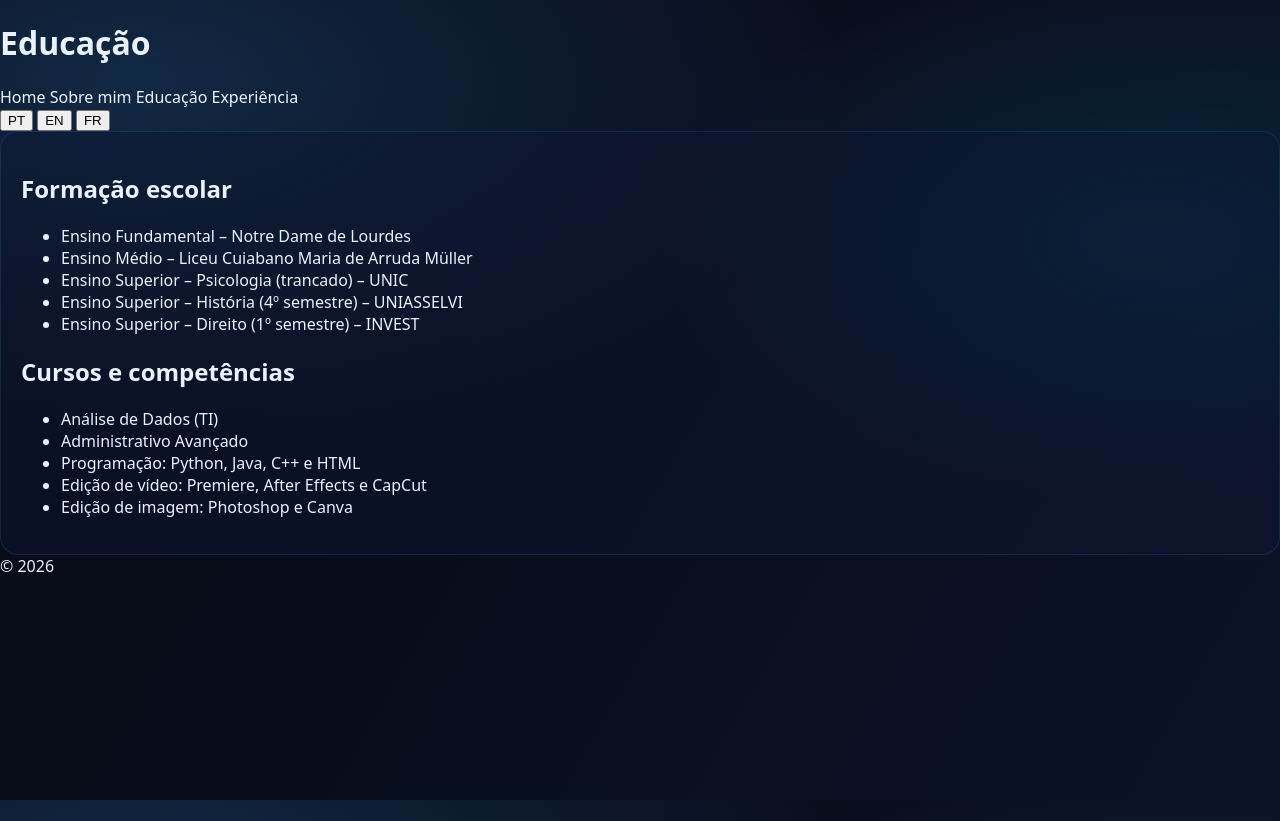
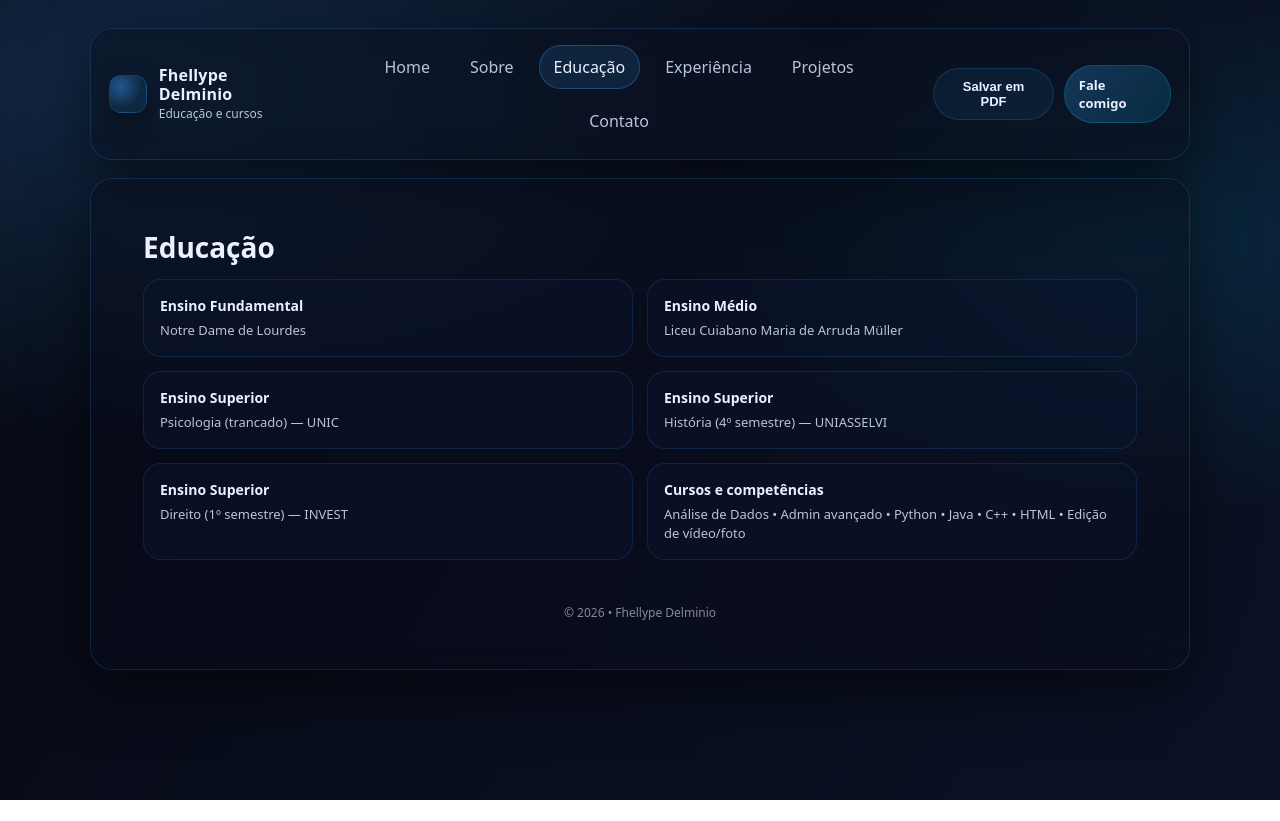
Before and after one commit to Sanjitarzzz/seuusuario.github.io, a plain HTML site: page educacao.html in a window 1280 px wide. After the commit the page ends 800 px from the top, so only its background shows below. Drawn offline with Linux system fonts and the light colour scheme.

Commit message:
Update educacao.html

```diff
--- a/educacao.html
+++ b/educacao.html
@@ -1,86 +1,75 @@
 <!DOCTYPE html>
-<html lang="pt-BR">
+<html lang="pt-br">
 <head>
-  <meta charset="UTF-8">
-  <title>Educação | Fhellype Delminio</title>
-  <meta name="viewport" content="width=device-width, initial-scale=1.0">
-  <link rel="stylesheet" href="style.css">
-  <script defer src="lang.js"></script>
+  <meta charset="UTF-8" />
+  <meta name="viewport" content="width=device-width, initial-scale=1.0"/>
+  <title>Educação • Fhellype Delminio</title>
+  <link rel="stylesheet" href="style.css"/>
+  <script defer src="app.js"></script>
 </head>
+
 <body>
+  <div class="container">
+    <header class="topbar">
+      <div class="brand">
+        <div class="brand-badge"></div>
+        <div class="brand-text">
+          <h1>Fhellype Delminio</h1>
+          <p>Educação e cursos</p>
+        </div>
+      </div>
 
-<header>
-  <h1 data-pt="Educação" data-en="Education" data-fr="Éducation"></h1>
+      <nav class="nav">
+        <a href="index.html">Home</a>
+        <a href="sobre.html">Sobre</a>
+        <a href="educacao.html">Educação</a>
+        <a href="experiencia.html">Experiência</a>
+        <a href="projetos.html">Projetos</a>
+        <a href="contato.html">Contato</a>
+      </nav>
 
-  <nav>
-    <a href="index.html" data-pt="Home" data-en="Home" data-fr="Accueil"></a>
-    <a href="sobre.html" data-pt="Sobre mim" data-en="About me" data-fr="À propos"></a>
-    <a href="educacao.html" data-pt="Educação" data-en="Education" data-fr="Éducation"></a>
-    <a href="experiencia.html" data-pt="Experiência" data-en="Experience" data-fr="Expérience"></a>
-  </nav>
+      <div class="actions">
+        <button class="btn" data-pdf>Salvar em PDF</button>
+        <a class="btn btn-primary" href="contato.html">Fale comigo</a>
+      </div>
+    </header>
 
-  <div class="lang">
-    <button onclick="setLang('pt')">PT</button>
-    <button onclick="setLang('en')">EN</button>
-    <button onclick="setLang('fr')">FR</button>
+    <main class="page">
+      <div class="page-inner">
+        <section class="section">
+          <h2 class="h1" style="font-size:28px;">Educação</h2>
+
+          <div class="grid">
+            <div class="item">
+              <h3>Ensino Fundamental</h3>
+              <p>Notre Dame de Lourdes</p>
+            </div>
+            <div class="item">
+              <h3>Ensino Médio</h3>
+              <p>Liceu Cuiabano Maria de Arruda Müller</p>
+            </div>
+            <div class="item">
+              <h3>Ensino Superior</h3>
+              <p>Psicologia (trancado) — UNIC</p>
+            </div>
+            <div class="item">
+              <h3>Ensino Superior</h3>
+              <p>História (4º semestre) — UNIASSELVI</p>
+            </div>
+            <div class="item">
+              <h3>Ensino Superior</h3>
+              <p>Direito (1º semestre) — INVEST</p>
+            </div>
+            <div class="item">
+              <h3>Cursos e competências</h3>
+              <p>Análise de Dados • Admin avançado • Python • Java • C++ • HTML • Edição de vídeo/foto</p>
+            </div>
+          </div>
+        </section>
+
+        <footer class="footer">© 2026 • Fhellype Delminio</footer>
+      </div>
+    </main>
   </div>
-</header>
-
-<main class="card">
-  <h2 data-pt="Formação escolar"
-      data-en="Academic background"
-      data-fr="Parcours académique"></h2>
-
-  <ul>
-    <li data-pt="Ensino Fundamental – Notre Dame de Lourdes"
-        data-en="Elementary School – Notre Dame de Lourdes"
-        data-fr="École primaire – Notre Dame de Lourdes"></li>
-
-    <li data-pt="Ensino Médio – Liceu Cuiabano Maria de Arruda Müller"
-        data-en="High School – Liceu Cuiabano Maria de Arruda Müller"
-        data-fr="Lycée – Liceu Cuiabano Maria de Arruda Müller"></li>
-
-    <li data-pt="Ensino Superior – Psicologia (trancado) – UNIC"
-        data-en="Higher Education – Psychology (paused) – UNIC"
-        data-fr="Études supérieures – Psychologie (suspendu) – UNIC"></li>
-
-    <li data-pt="Ensino Superior – História (4º semestre) – UNIASSELVI"
-        data-en="Higher Education – History (4th semester) – UNIASSELVI"
-        data-fr="Études supérieures – Histoire (4e semestre) – UNIASSELVI"></li>
-
-    <li data-pt="Ensino Superior – Direito (1º semestre) – INVEST"
-        data-en="Higher Education – Law (1st semester) – INVEST"
-        data-fr="Études supérieures – Droit (1er semestre) – INVEST"></li>
-  </ul>
-
-  <h2 data-pt="Cursos e competências"
-      data-en="Courses and skills"
-      data-fr="Cours et compétences"></h2>
-
-  <ul>
-    <li data-pt="Análise de Dados (TI)"
-        data-en="Data Analysis (IT)"
-        data-fr="Analyse de données (TI)"></li>
-
-    <li data-pt="Administrativo Avançado"
-        data-en="Advanced Administrative"
-        data-fr="Administration avancée"></li>
-
-    <li data-pt="Programação: Python, Java, C++ e HTML"
-        data-en="Programming: Python, Java, C++ and HTML"
-        data-fr="Programmation : Python, Java, C++ et HTML"></li>
-
-    <li data-pt="Edição de vídeo: Premiere, After Effects e CapCut"
-        data-en="Video editing: Premiere, After Effects and CapCut"
-        data-fr="Montage vidéo : Premiere, After Effects et CapCut"></li>
-
-    <li data-pt="Edição de imagem: Photoshop e Canva"
-        data-en="Image editing: Photoshop and Canva"
-        data-fr="Édition d’image : Photoshop et Canva"></li>
-  </ul>
-</main>
-
-<footer>© 2026</footer>
-
 </body>
 </html>
```
